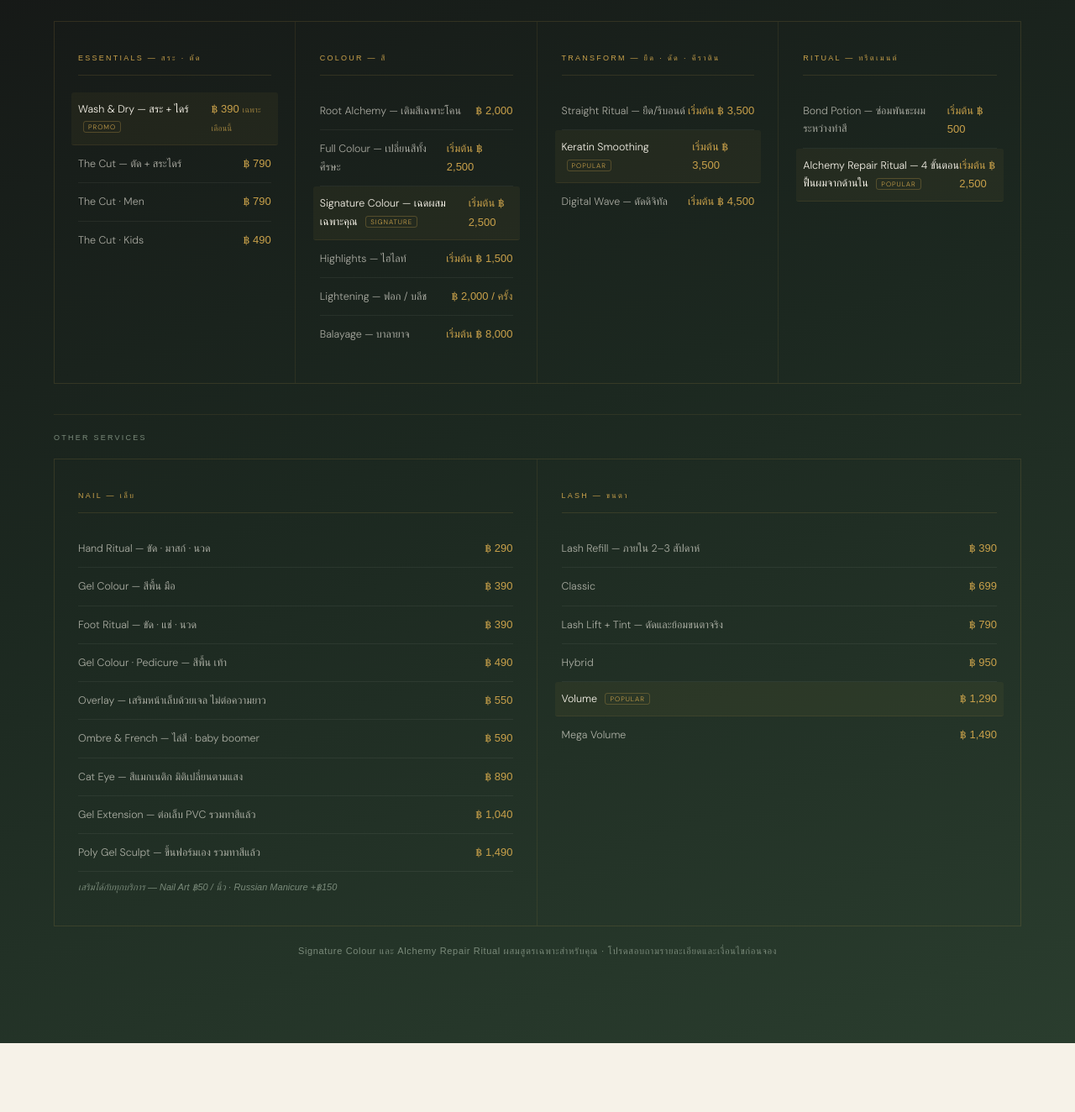
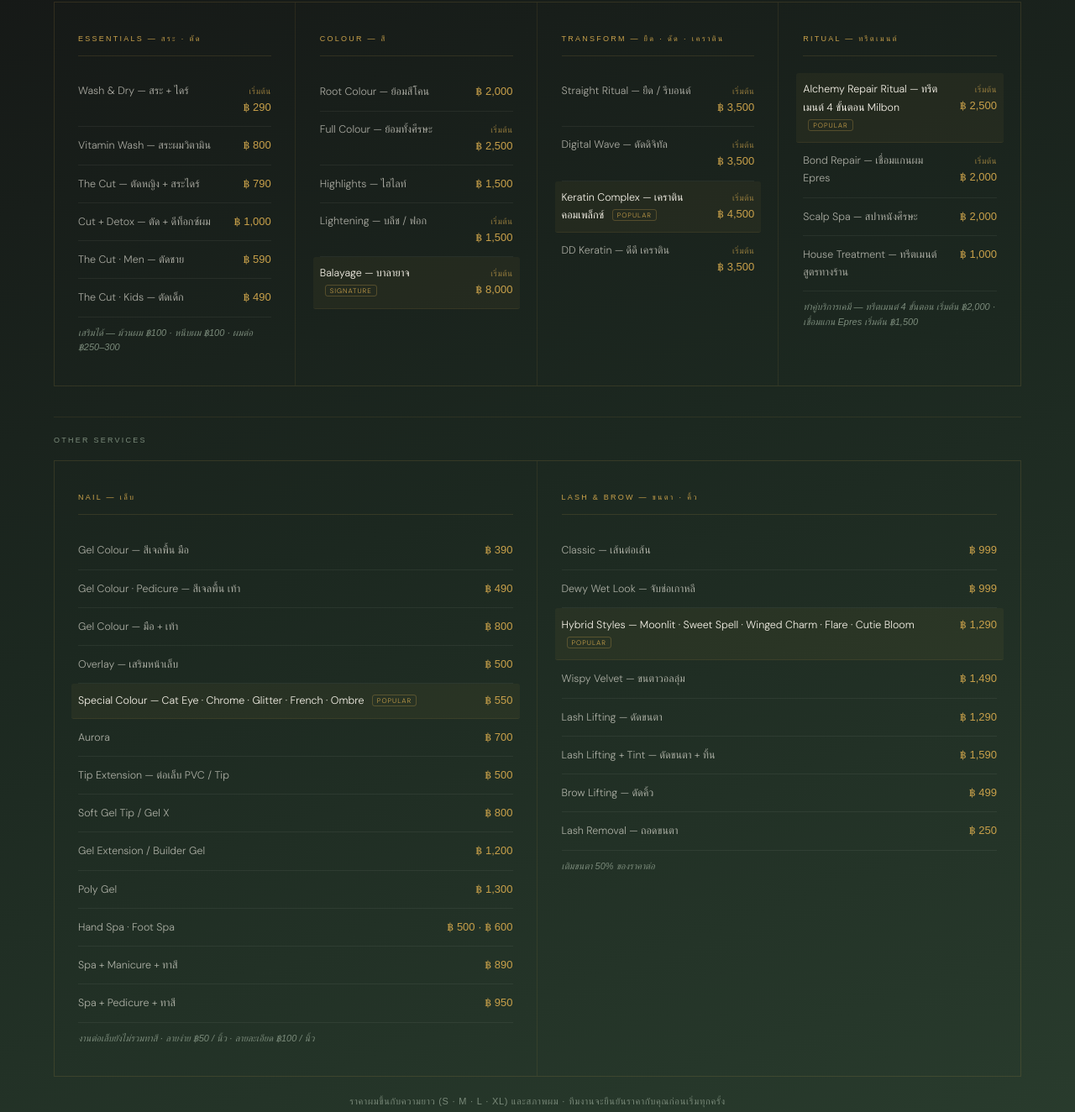
Before and after one commit to alchemyjoon/aj-website, a plain HTML site: page index.html in a window 1280 px wide. Shown: the part 3372-4696 px from the top of the page at 84% size. Drawn offline with Linux system fonts and the light colour scheme; a web font is replaced by a local one.

Commit message:
feat(pricing): update hair, nail, lash prices to Nov 2026 menu
Co-Authored-By: Claude Opus 5.5 <noreply@anthropic.com>

```diff
--- a/index.html
+++ b/index.html
@@ -834,7 +834,8 @@ nav {
 }
 .price-item:last-child { border-bottom: none; }
 .price-item-name { color: rgba(246,242,232,0.65); }
-.price-item-val { color: var(--gold); font-family: 'IBM Plex Sans Thai', sans-serif; font-weight: 300; font-size: 13px; }
+.price-item-val { color: var(--gold); font-family: 'IBM Plex Sans Thai', sans-serif; font-weight: 300; font-size: 13px; white-space: nowrap; text-align: right; flex-shrink: 0; margin-left: 12px; }
+.price-item-val .from { display: block; font-size: 10px; opacity: 0.7; letter-spacing: 0.04em; }
 /* Anchor highlight: most popular item */
 .price-item.featured {
   background: rgba(200,160,74,0.06);
@@ -1599,10 +1600,10 @@ section { padding: 100px 5vw; }
       <div class="service-body">
         <p class="service-name">Hair</p>
         <p class="service-name-th">Essentials · Colour · Transform · Ritual</p>
-        <p class="service-desc">ตั้งแต่ Wash &amp; Dry · The Cut ไปจนถึง Signature Colour · Keratin Smoothing และ Alchemy Repair Ritual — ผสมสูตรเฉพาะสำหรับผมคุณทุกครั้ง</p>
+        <p class="service-desc">ตั้งแต่ Wash &amp; Dry · The Cut ไปจนถึง Balayage · Keratin และ Alchemy Repair Ritual ทรีตเมนต์ 4 ขั้นตอน Milbon</p>
         <div class="service-price-row">
           <span class="price-label">เริ่มต้นที่</span>
-          <span class="price-value">390 บาท</span>
+          <span class="price-value">290 บาท</span>
         </div>
       </div>
     </div>
@@ -1615,7 +1616,7 @@ section { padding: 100px 5vw; }
         <p class="service-desc">เจลสีเดียว เล็บอาร์ต ออมเบร และ French Tip ดูแลโดยช่างที่มีประสบการณ์ พร้อมแนะนำการดูแลหลังทำ</p>
         <div class="service-price-row">
           <span class="price-label">เริ่มต้นที่</span>
-          <span class="price-value">550 บาท</span>
+          <span class="price-value">390 บาท</span>
         </div>
       </div>
     </div>
@@ -1625,10 +1626,10 @@ section { padding: 100px 5vw; }
       <div class="service-body">
         <p class="service-name">Lash</p>
         <p class="service-name-th">ต่อขนตา · Classic · Volume</p>
-        <p class="service-desc">Classic · Hybrid · Volume · Mega Volume เลือกแบบที่เหมาะกับรูปตาและลุคที่ต้องการ โดยช่างที่ผ่านการฝึกอบรม</p>
+        <p class="service-desc">Classic · Hybrid · Wispy Velvet · Lash Lifting เลือกแบบที่เหมาะกับรูปตาและลุคที่ต้องการ โดยช่างที่ผ่านการฝึกอบรม</p>
         <div class="service-price-row">
           <span class="price-label">เริ่มต้นที่</span>
-          <span class="price-value">650 บาท</span>
+          <span class="price-value">999 บาท</span>
         </div>
       </div>
     </div>
@@ -1654,31 +1655,36 @@ section { padding: 100px 5vw; }
   <div class="pricing-grid reveal" style="transition-delay:.2s">
     <div class="price-col">
       <p class="price-col-head">ESSENTIALS — สระ · ตัด</p>
-      <div class="price-item featured"><span class="price-item-name">Wash &amp; Dry — สระ + ไดร์ <span class="price-popular">PROMO</span></span><span class="price-item-val">฿ 390 <small style="font-size:0.75em;opacity:0.7;">เฉพาะเดือนนี้</small></span></div>
-      <div class="price-item"><span class="price-item-name">The Cut — ตัด + สระไดร์</span><span class="price-item-val">฿ 790</span></div>
-      <div class="price-item"><span class="price-item-name">The Cut · Men</span><span class="price-item-val">฿ 790</span></div>
-      <div class="price-item"><span class="price-item-name">The Cut · Kids</span><span class="price-item-val">฿ 490</span></div>
+      <div class="price-item"><span class="price-item-name">Wash &amp; Dry — สระ + ไดร์</span><span class="price-item-val"><small class="from">เริ่มต้น</small>฿ 290</span></div>
+      <div class="price-item"><span class="price-item-name">Vitamin Wash — สระผมวิตามิน</span><span class="price-item-val">฿ 800</span></div>
+      <div class="price-item"><span class="price-item-name">The Cut — ตัดหญิง + สระไดร์</span><span class="price-item-val">฿ 790</span></div>
+      <div class="price-item"><span class="price-item-name">Cut + Detox — ตัด + ดีท็อกซ์ผม</span><span class="price-item-val">฿ 1,000</span></div>
+      <div class="price-item"><span class="price-item-name">The Cut · Men — ตัดชาย</span><span class="price-item-val">฿ 590</span></div>
+      <div class="price-item"><span class="price-item-name">The Cut · Kids — ตัดเด็ก</span><span class="price-item-val">฿ 490</span></div>
+      <p style="margin-top:10px;font-size:11px;color:var(--muted);font-style:italic;line-height:1.6;">เสริมได้ — ม้วนผม ฿100 · หนีบผม ฿100 · ผมต่อ ฿250–300</p>
     </div>
     <div class="price-col">
       <p class="price-col-head">COLOUR — สี</p>
-      <div class="price-item"><span class="price-item-name">Root Alchemy — เติมสีเฉพาะโคน</span><span class="price-item-val">฿ 2,000</span></div>
-      <div class="price-item"><span class="price-item-name">Full Colour — เปลี่ยนสีทั้งศีรษะ</span><span class="price-item-val">เริ่มต้น ฿ 2,500</span></div>
-      <div class="price-item featured"><span class="price-item-name">Signature Colour — เฉดผสมเฉพาะคุณ <span class="price-popular">SIGNATURE</span></span><span class="price-item-val">เริ่มต้น ฿ 2,500</span></div>
-
-      <div class="price-item"><span class="price-item-name">Highlights — ไฮไลท์</span><span class="price-item-val">เริ่มต้น ฿ 1,500</span></div>
-      <div class="price-item"><span class="price-item-name">Lightening — ฟอก / บลีช</span><span class="price-item-val">฿ 2,000 / ครั้ง</span></div>
-      <div class="price-item"><span class="price-item-name">Balayage — บาลายาจ</span><span class="price-item-val">เริ่มต้น ฿ 8,000</span></div>
+      <div class="price-item"><span class="price-item-name">Root Colour — ย้อมสีโคน</span><span class="price-item-val">฿ 2,000</span></div>
+      <div class="price-item"><span class="price-item-name">Full Colour — ย้อมทั้งศีรษะ</span><span class="price-item-val"><small class="from">เริ่มต้น</small>฿ 2,500</span></div>
+      <div class="price-item"><span class="price-item-name">Highlights — ไฮไลท์</span><span class="price-item-val">฿ 1,500</span></div>
+      <div class="price-item"><span class="price-item-name">Lightening — บลีช / ฟอก</span><span class="price-item-val"><small class="from">เริ่มต้น</small>฿ 1,500</span></div>
+      <div class="price-item featured"><span class="price-item-name">Balayage — บาลายาจ <span class="price-popular">SIGNATURE</span></span><span class="price-item-val"><small class="from">เริ่มต้น</small>฿ 8,000</span></div>
     </div>
     <div class="price-col">
-      <p class="price-col-head">TRANSFORM — ยืด · ดัด · คีราติน</p>
-      <div class="price-item"><span class="price-item-name">Straight Ritual — ยืด/รีบอนด์</span><span class="price-item-val">เริ่มต้น ฿ 3,500</span></div>
-      <div class="price-item featured"><span class="price-item-name">Keratin Smoothing <span class="price-popular">POPULAR</span></span><span class="price-item-val">เริ่มต้น ฿ 3,500</span></div>
-      <div class="price-item"><span class="price-item-name">Digital Wave — ดัดดิจิทัล</span><span class="price-item-val">เริ่มต้น ฿ 4,500</span></div>
+      <p class="price-col-head">TRANSFORM — ยืด · ดัด · เคราติน</p>
+      <div class="price-item"><span class="price-item-name">Straight Ritual — ยืด / รีบอนด์</span><span class="price-item-val"><small class="from">เริ่มต้น</small>฿ 3,500</span></div>
+      <div class="price-item"><span class="price-item-name">Digital Wave — ดัดดิจิทัล</span><span class="price-item-val"><small class="from">เริ่มต้น</small>฿ 3,500</span></div>
+      <div class="price-item featured"><span class="price-item-name">Keratin Complex — เคราติน คอมเพล็กซ์ <span class="price-popular">POPULAR</span></span><span class="price-item-val"><small class="from">เริ่มต้น</small>฿ 4,500</span></div>
+      <div class="price-item"><span class="price-item-name">DD Keratin — ดีดี เคราติน</span><span class="price-item-val"><small class="from">เริ่มต้น</small>฿ 3,500</span></div>
     </div>
     <div class="price-col">
       <p class="price-col-head">RITUAL — ทรีตเมนต์</p>
-      <div class="price-item"><span class="price-item-name">Bond Potion — ซ่อมพันธะผมระหว่างทำสี</span><span class="price-item-val">เริ่มต้น ฿ 500</span></div>
-      <div class="price-item featured"><span class="price-item-name">Alchemy Repair Ritual — 4 ขั้นตอน ฟื้นผมจากด้านใน <span class="price-popular">POPULAR</span></span><span class="price-item-val">เริ่มต้น ฿ 2,500</span></div>
+      <div class="price-item featured"><span class="price-item-name">Alchemy Repair Ritual — ทรีตเมนต์ 4 ขั้นตอน Milbon <span class="price-popular">POPULAR</span></span><span class="price-item-val"><small class="from">เริ่มต้น</small>฿ 2,500</span></div>
+      <div class="price-item"><span class="price-item-name">Bond Repair — เชื่อมแกนผม Epres</span><span class="price-item-val"><small class="from">เริ่มต้น</small>฿ 2,000</span></div>
+      <div class="price-item"><span class="price-item-name">Scalp Spa — สปาหนังศีรษะ</span><span class="price-item-val">฿ 2,000</span></div>
+      <div class="price-item"><span class="price-item-name">House Treatment — ทรีตเมนต์สูตรทางร้าน</span><span class="price-item-val">฿ 1,000</span></div>
+      <p style="margin-top:10px;font-size:11px;color:var(--muted);font-style:italic;line-height:1.6;">ทำคู่บริการเคมี — ทรีตเมนต์ 4 ขั้นตอน เริ่มต้น ฿2,000 · เชื่อมแกน Epres เริ่มต้น ฿1,500</p>
     </div>
   </div>
 
@@ -1687,28 +1693,35 @@ section { padding: 100px 5vw; }
   <div class="pricing-grid reveal" style="transition-delay:.28s">
     <div class="price-col">
       <p class="price-col-head">NAIL — เล็บ</p>
-      <div class="price-item"><span class="price-item-name">Hand Ritual — ขัด · มาสก์ · นวด</span><span class="price-item-val">฿ 290</span></div>
-      <div class="price-item"><span class="price-item-name">Gel Colour — สีพื้น มือ</span><span class="price-item-val">฿ 390</span></div>
-      <div class="price-item"><span class="price-item-name">Foot Ritual — ขัด · แช่ · นวด</span><span class="price-item-val">฿ 390</span></div>
-      <div class="price-item"><span class="price-item-name">Gel Colour · Pedicure — สีพื้น เท้า</span><span class="price-item-val">฿ 490</span></div>
-      <div class="price-item"><span class="price-item-name">Overlay — เสริมหน้าเล็บด้วยเจล ไม่ต่อความยาว</span><span class="price-item-val">฿ 550</span></div>
-      <div class="price-item"><span class="price-item-name">Ombre & French — ไล่สี · baby boomer</span><span class="price-item-val">฿ 590</span></div>
-      <div class="price-item"><span class="price-item-name">Cat Eye — สีแมกเนติก มิติเปลี่ยนตามแสง</span><span class="price-item-val">฿ 890</span></div>
-      <div class="price-item"><span class="price-item-name">Gel Extension — ต่อเล็บ PVC รวมทาสีแล้ว</span><span class="price-item-val">฿ 1,040</span></div>
-      <div class="price-item"><span class="price-item-name">Poly Gel Sculpt — ขึ้นฟอร์มเอง รวมทาสีแล้ว</span><span class="price-item-val">฿ 1,490</span></div>
-      <p style="margin-top:10px;font-size:11px;color:var(--muted);font-style:italic;line-height:1.6;">เสริมได้กับทุกบริการ — Nail Art ฿50 / นิ้ว · Russian Manicure +฿150</p>
+      <div class="price-item"><span class="price-item-name">Gel Colour — สีเจลพื้น มือ</span><span class="price-item-val">฿ 390</span></div>
+      <div class="price-item"><span class="price-item-name">Gel Colour · Pedicure — สีเจลพื้น เท้า</span><span class="price-item-val">฿ 490</span></div>
+      <div class="price-item"><span class="price-item-name">Gel Colour — มือ + เท้า</span><span class="price-item-val">฿ 800</span></div>
+      <div class="price-item"><span class="price-item-name">Overlay — เสริมหน้าเล็บ</span><span class="price-item-val">฿ 500</span></div>
+      <div class="price-item featured"><span class="price-item-name">Special Colour — Cat Eye · Chrome · Glitter · French · Ombre <span class="price-popular">POPULAR</span></span><span class="price-item-val">฿ 550</span></div>
+      <div class="price-item"><span class="price-item-name">Aurora</span><span class="price-item-val">฿ 700</span></div>
+      <div class="price-item"><span class="price-item-name">Tip Extension — ต่อเล็บ PVC / Tip</span><span class="price-item-val">฿ 500</span></div>
+      <div class="price-item"><span class="price-item-name">Soft Gel Tip / Gel X</span><span class="price-item-val">฿ 800</span></div>
+      <div class="price-item"><span class="price-item-name">Gel Extension / Builder Gel</span><span class="price-item-val">฿ 1,200</span></div>
+      <div class="price-item"><span class="price-item-name">Poly Gel</span><span class="price-item-val">฿ 1,300</span></div>
+      <div class="price-item"><span class="price-item-name">Hand Spa · Foot Spa</span><span class="price-item-val">฿ 500 · ฿ 600</span></div>
+      <div class="price-item"><span class="price-item-name">Spa + Manicure + ทาสี</span><span class="price-item-val">฿ 890</span></div>
+      <div class="price-item"><span class="price-item-name">Spa + Pedicure + ทาสี</span><span class="price-item-val">฿ 950</span></div>
+      <p style="margin-top:10px;font-size:11px;color:var(--muted);font-style:italic;line-height:1.6;">งานต่อเล็บยังไม่รวมทาสี · ลายง่าย ฿50 / นิ้ว · ลายละเอียด ฿100 / นิ้ว</p>
     </div>
     <div class="price-col">
-      <p class="price-col-head">LASH — ขนตา</p>
-      <div class="price-item"><span class="price-item-name">Lash Refill — ภายใน 2–3 สัปดาห์</span><span class="price-item-val">฿ 390</span></div>
-      <div class="price-item"><span class="price-item-name">Classic</span><span class="price-item-val">฿ 699</span></div>
-      <div class="price-item"><span class="price-item-name">Lash Lift + Tint — ดัดและย้อมขนตาจริง</span><span class="price-item-val">฿ 790</span></div>
-      <div class="price-item"><span class="price-item-name">Hybrid</span><span class="price-item-val">฿ 950</span></div>
-      <div class="price-item featured"><span class="price-item-name">Volume <span class="price-popular">POPULAR</span></span><span class="price-item-val">฿ 1,290</span></div>
-      <div class="price-item"><span class="price-item-name">Mega Volume</span><span class="price-item-val">฿ 1,490</span></div>
-    </div>
-  </div>
-  <p class="pricing-note reveal" style="transition-delay:.32s; margin-top:20px; text-align:center; font-size:11px; color:var(--muted); letter-spacing:.06em;">Signature Colour และ Alchemy Repair Ritual ผสมสูตรเฉพาะสำหรับคุณ · โปรดสอบถามรายละเอียดและเงื่อนไขก่อนจอง</p>
+      <p class="price-col-head">LASH &amp; BROW — ขนตา · คิ้ว</p>
+      <div class="price-item"><span class="price-item-name">Classic — เส้นต่อเส้น</span><span class="price-item-val">฿ 999</span></div>
+      <div class="price-item"><span class="price-item-name">Dewy Wet Look — จับช่อเกาหลี</span><span class="price-item-val">฿ 999</span></div>
+      <div class="price-item featured"><span class="price-item-name">Hybrid Styles — Moonlit · Sweet Spell · Winged Charm · Flare · Cutie Bloom <span class="price-popular">POPULAR</span></span><span class="price-item-val">฿ 1,290</span></div>
+      <div class="price-item"><span class="price-item-name">Wispy Velvet — ขนตาวอลลุ่ม</span><span class="price-item-val">฿ 1,490</span></div>
+      <div class="price-item"><span class="price-item-name">Lash Lifting — ดัดขนตา</span><span class="price-item-val">฿ 1,290</span></div>
+      <div class="price-item"><span class="price-item-name">Lash Lifting + Tint — ดัดขนตา + ทิ้น</span><span class="price-item-val">฿ 1,590</span></div>
+      <div class="price-item"><span class="price-item-name">Brow Lifting — ดัดคิ้ว</span><span class="price-item-val">฿ 499</span></div>
+      <div class="price-item"><span class="price-item-name">Lash Removal — ถอดขนตา</span><span class="price-item-val">฿ 250</span></div>
+      <p style="margin-top:10px;font-size:11px;color:var(--muted);font-style:italic;line-height:1.6;">เติมขนตา 50% ของราคาต่อ</p>
+    </div>
+  </div>
+  <p class="pricing-note reveal" style="transition-delay:.32s; margin-top:20px; text-align:center; font-size:11px; color:var(--muted); letter-spacing:.06em;">ราคาผมขึ้นกับความยาว (S · M · L · XL) และสภาพผม · ทีมงานจะยืนยันราคากับคุณก่อนเริ่มทุกครั้ง</p>
 </section>
 
 <!-- ─── STYLIST PROFILES ─── -->
```
